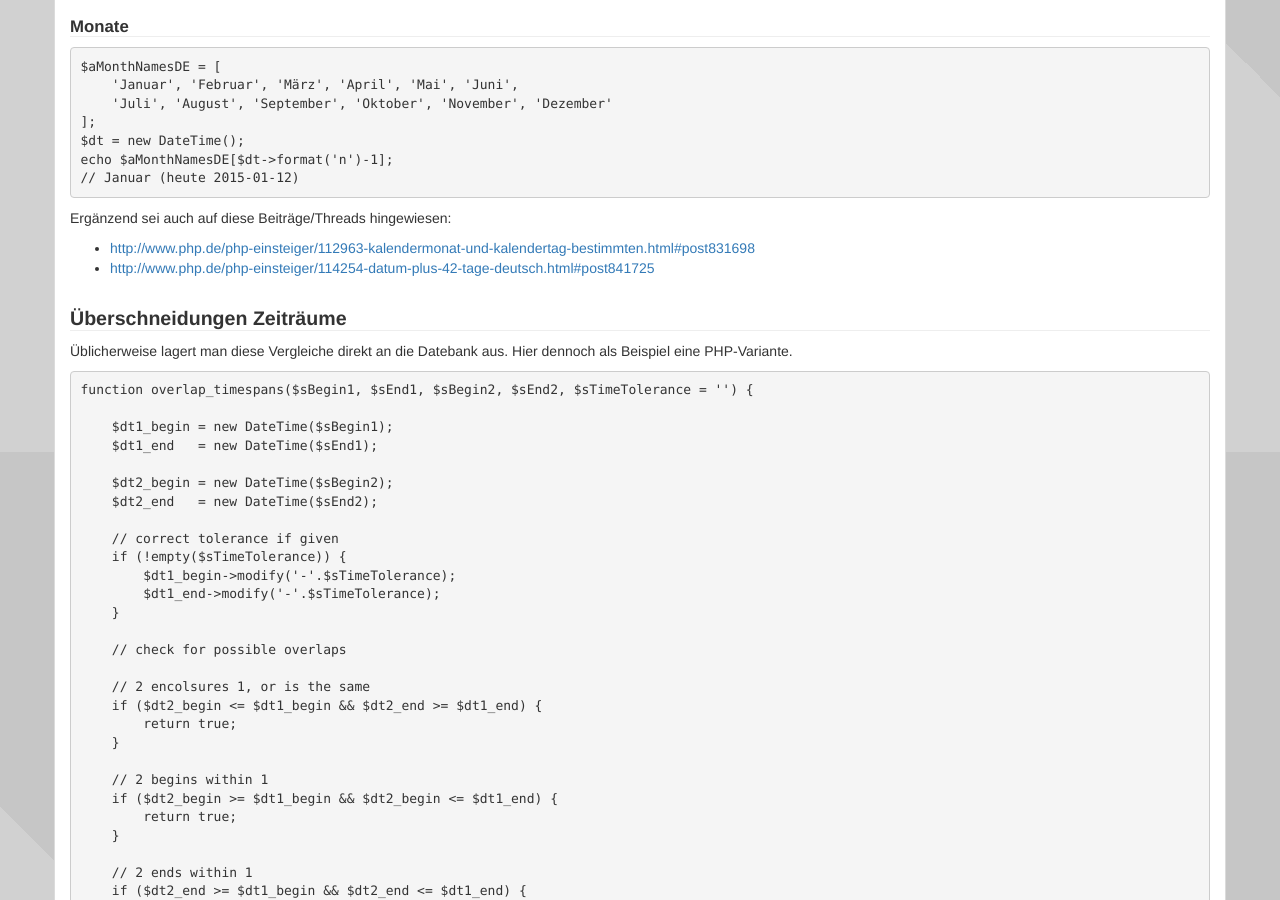
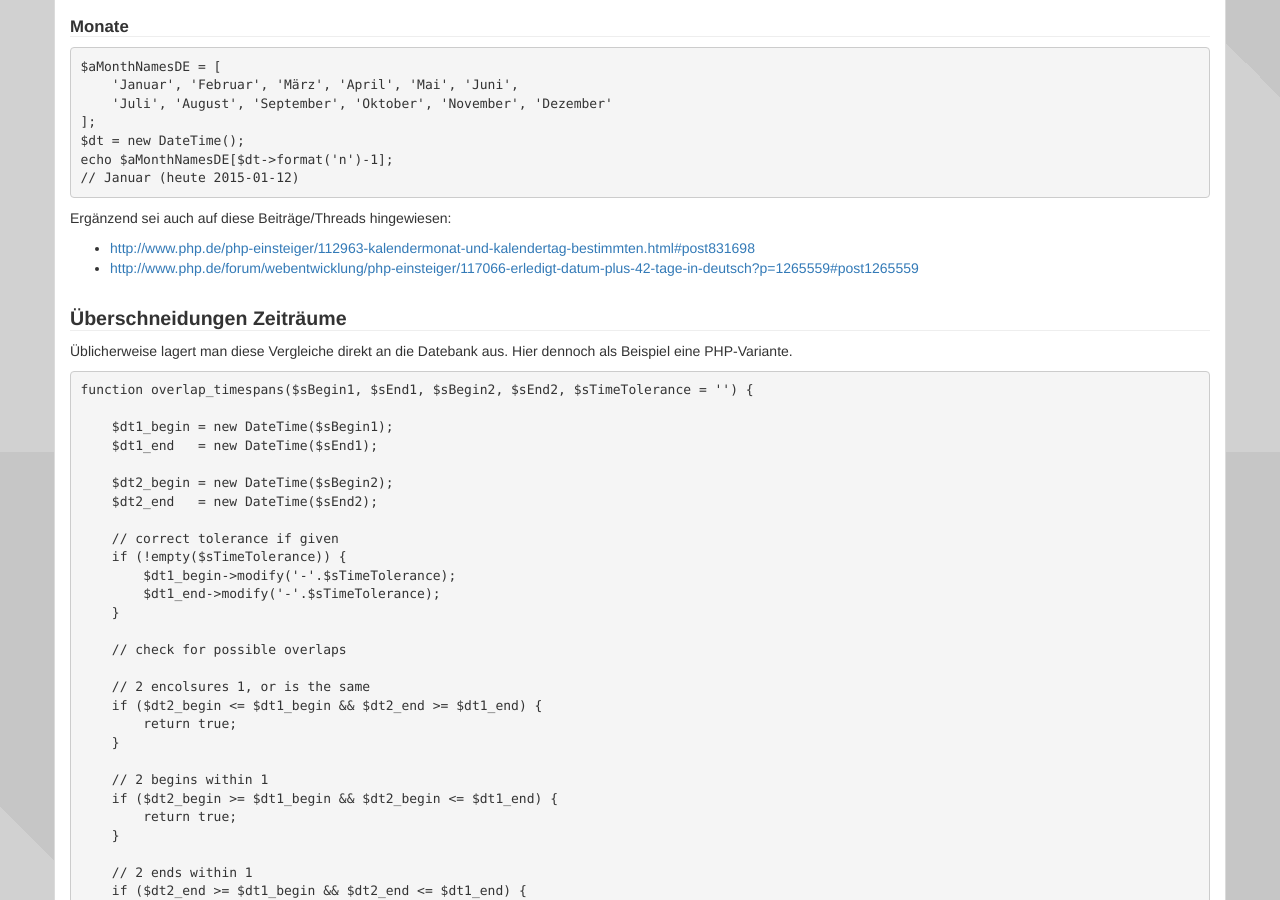
Before and after one commit to php-de/php-de.github.io, a Jekyll site: the page built from implement-approach/04_datetime.md, in a window 1280 px wide and 900 px high, scrolled down 4048 px. Built offline with Jekyll 4.4.1, drawn with Linux system fonts in a browser that asks for light colours; nearby versions of some CDN libraries; some of the changed lines change nothing that is shown.

Commit message:
Update 04_datetime.md

```diff
--- a/implement-approach/04_datetime.md
+++ b/implement-approach/04_datetime.md
@@ -319,7 +319,7 @@ echo $aMonthNamesDE[$dt->format('n')-1];
 Ergänzend sei auch auf diese Beiträge/Threads hingewiesen:
 
 * [http://www.php.de/php-einsteiger/112963-kalendermonat-und-kalendertag-bestimmten.html#post831698](http://www.php.de/php-einsteiger/112963-kalendermonat-und-kalendertag-bestimmten.html#post831698)
-* [http://www.php.de/php-einsteiger/114254-datum-plus-42-tage-deutsch.html#post841725](http://www.php.de/php-einsteiger/114254-datum-plus-42-tage-deutsch.html#post841725)
+* [http://www.php.de/forum/webentwicklung/php-einsteiger/117066-erledigt-datum-plus-42-tage-in-deutsch?p=1265559#post1265559](http://www.php.de/forum/webentwicklung/php-einsteiger/117066-erledigt-datum-plus-42-tage-in-deutsch?p=1265559#post1265559)
 
 
 ### [Überschneidungen Zeiträume](#ueberschneidungen)
```
